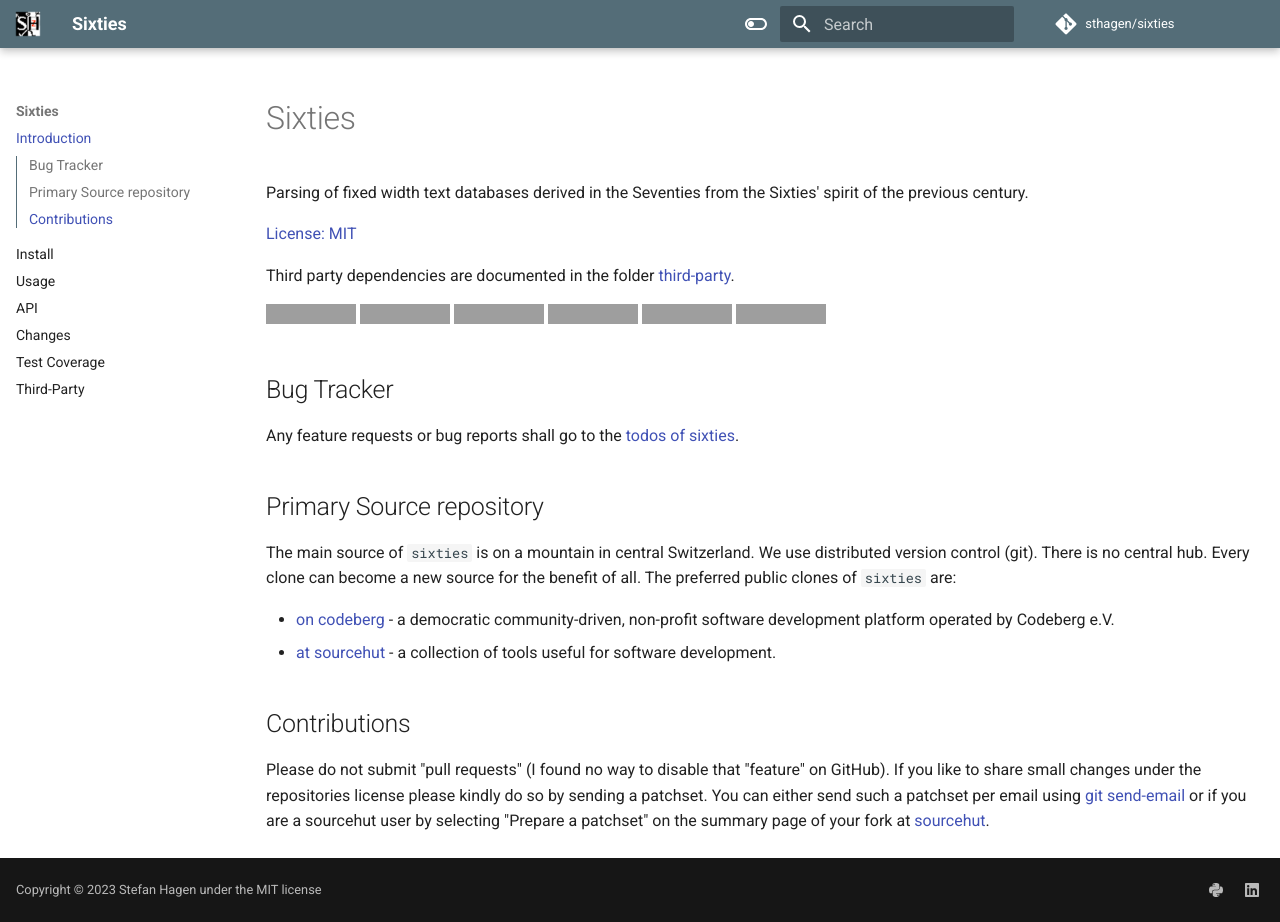
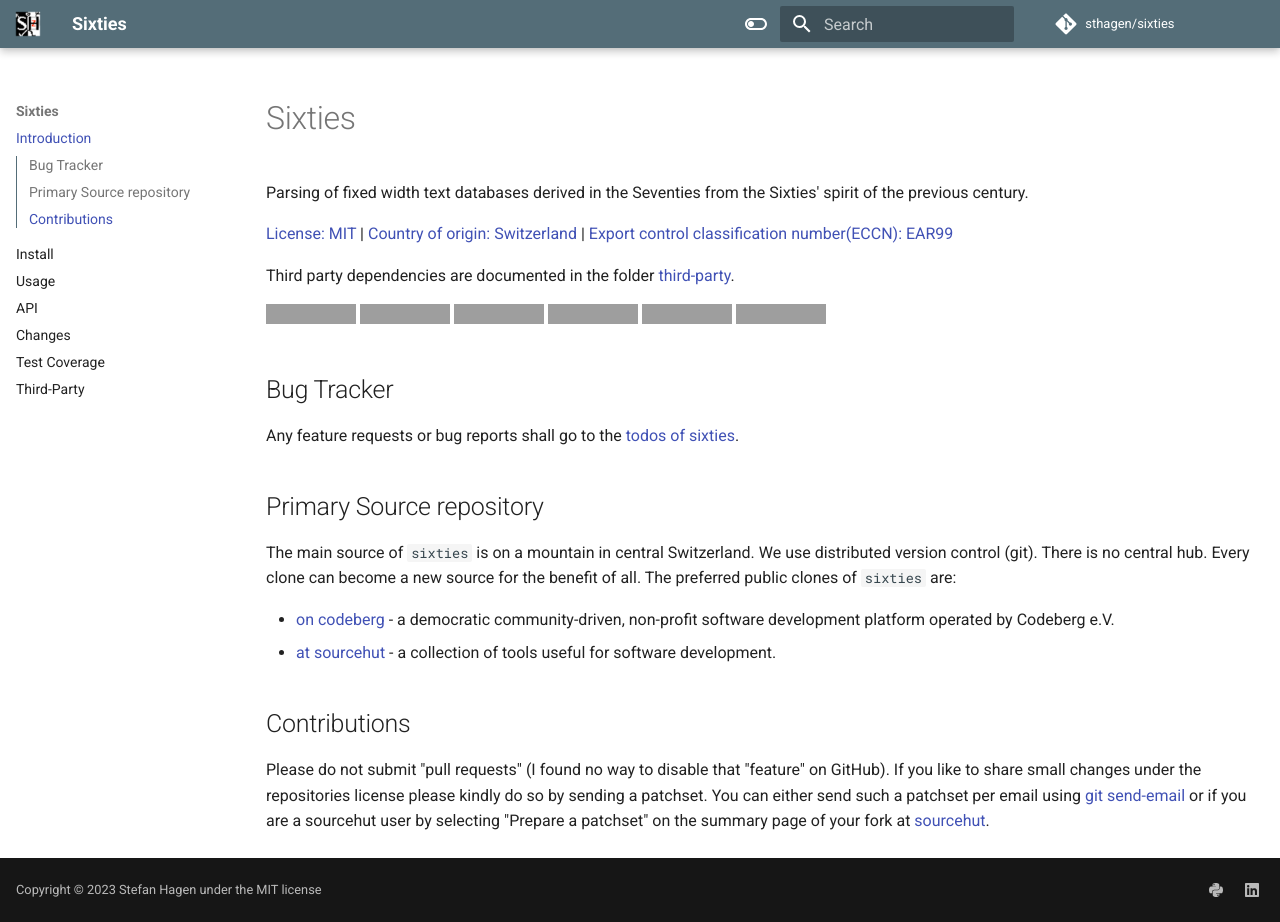
Before and after one commit to sthagen/sixties, an MkDocs documentation site: the page built from docs/index.md, in a window 1280 px wide and 922 px high, cut to the strip 0-922 px from the top of the window. Built offline with MkDocs 1.6.1 and Material for MkDocs 9.7.7, drawn with Linux system fonts in a browser that asks for light colours; grey boxes are pictures that could not be loaded.

Commit message:
Amended landing page of docs with eccn and coo

```diff
--- a/docs/index.md
+++ b/docs/index.md
@@ -2,7 +2,9 @@
 
 Parsing of fixed width text databases derived in the Seventies from the Sixties' spirit of the previous century.
 
-[License: MIT](https://git.sr.ht/~sthagen/sixties/tree/default/item/LICENSE)
+[License: MIT](https://git.sr.ht/~sthagen/sixties/tree/default/item/LICENSE) |
+[Country of origin: Switzerland](https://git.sr.ht/~sthagen/sixties/tree/default/item/COUNTRY-OF-ORIGIN) |
+[Export control classification number(ECCN): EAR99](https://git.sr.ht/~sthagen/sixties/tree/default/item/EXPORT-CONTROL-CLASSIFICATION-NUMBER)
 
 Third party dependencies are documented in the folder [third-party](third-party/README.md).
 
```
